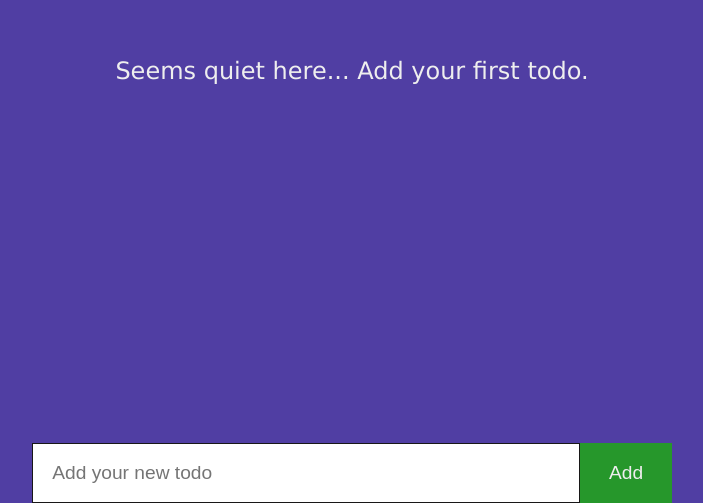
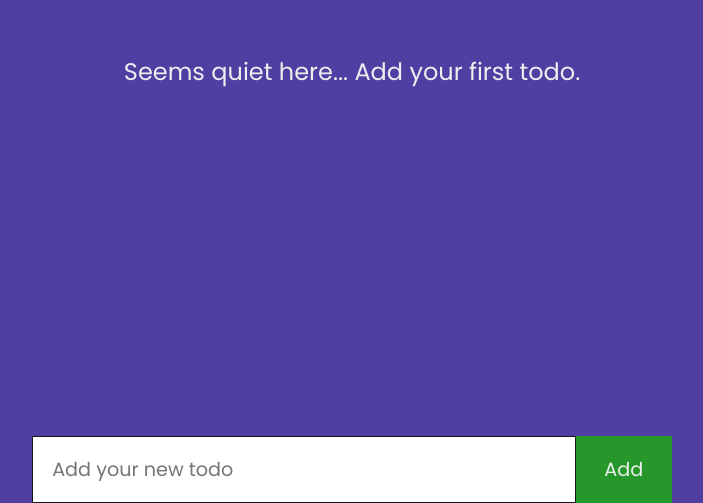
Before and after one commit to butadpj/react-todo-app, a React (Create React App) app: page / in a window 1280 px wide. Shown: the part 297-800 px from the top of the page, without its empty margins (288-991 px from the left). Built offline with nearby package versions, Linux system fonts and the light colour scheme.

Commit message:
Add custom font -- Poppins

```diff
--- a/src/index.css
+++ b/src/index.css
@@ -1,3 +1,5 @@
+@import url('https://fonts.googleapis.com/css2?family=Poppins&display=swap');
+
 :root {
   --primary: rgb(71, 26, 129);
   --secondary: rgb(80, 62, 163);
@@ -12,11 +14,11 @@
   margin: 0;
   padding: 0;
   box-sizing: border-box;
+  font-family: 'Poppins', Helvetica, sans-serif;
+  text-rendering: optimizeLegibility;
 }
 
 body {
   font-size: 16px;
-  font-family: "Lucida Sans", "Lucida Sans Regular", "Lucida Grande",
-    "Lucida Sans Unicode", Geneva, Verdana, sans-serif;
   background: var(--secondary);
 }
```
